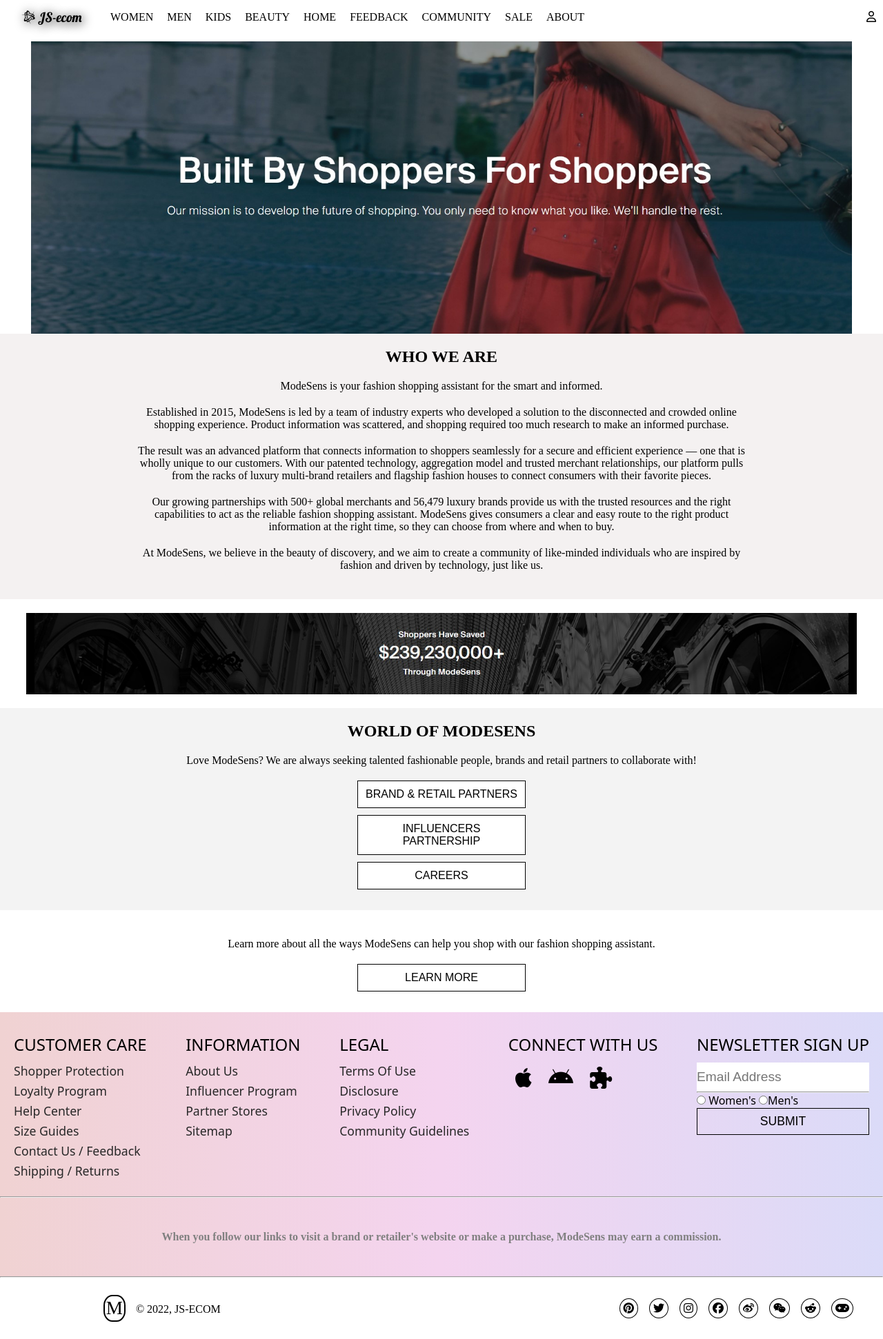
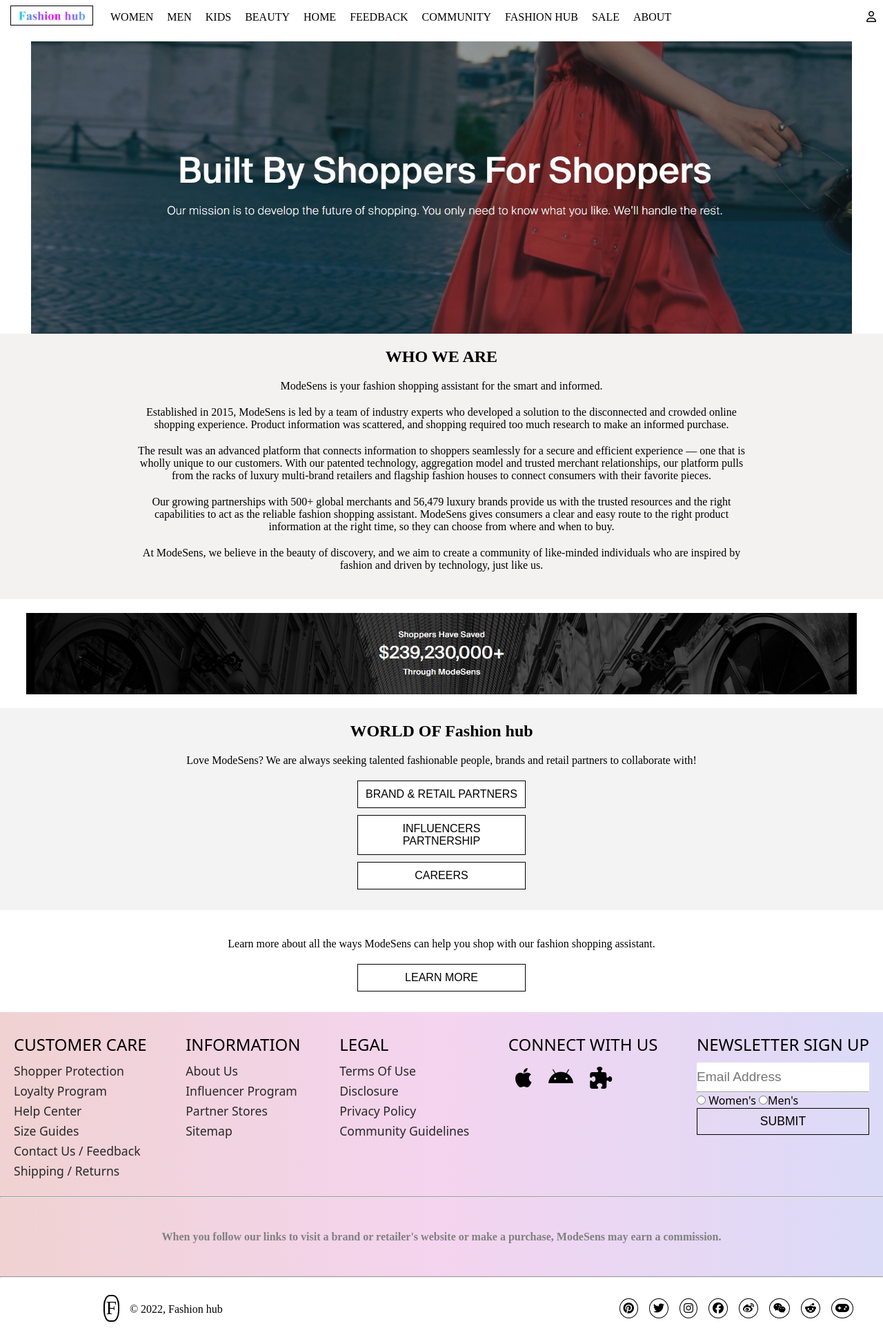
Before and after one commit to jadaun-sahab/Modesense-colne-Group-Project, a plain HTML site: page about.html in a window 1280 px wide. Shown: the whole page at 69% size. Drawn offline with Linux system fonts and the light colour scheme; a web font is replaced by a local one.

Commit message:
day1-task2

```diff
--- a/about.html
+++ b/about.html
@@ -5,7 +5,7 @@
     <meta charset="UTF-8">
     <meta http-equiv="X-UA-Compatible" content="IE=edge">
     <meta name="viewport" content="width=device-width, initial-scale=1.0">
-    <title>Jadaun-Sahab-ecom</title>
+    <title>Fashion-hub</title>
     <link rel="stylesheet" href="style.css">
     <link rel="stylesheet" href="responsive.css">
     <script src="https://kit.fontawesome.com/b06a377e67.js" crossorigin="anonymous"></script>
@@ -23,7 +23,7 @@
     <div id="navbar">
         <i class="fa-solid fa-bars" onclick="menuitem()"></i>
         <div class="logo">
-            <h4><i class="fa-brands fa-battle-net"></i> <a href="/index.html">JS-ecom</a>
+            <h4><a href="/index.html"><img src="images/logo5.jpg" alt=""></a>
             </h4>
         </div>
         <div class="nav" id="navi">
@@ -86,6 +86,7 @@
                         <li><a href="#">INFLUENCER PROGRAM</a></li>
                     </ul>
                 </li>
+                <li><a href="">FASHION HUB</a></li>
                 <li><a href="#">SALE</a></li>
                 <li><a href="/about.html">ABOUT</a></li>
             </ul>
@@ -103,7 +104,7 @@
 
     <div id="login">
         <div class="login-1">
-            <h1>JS-ecom</h1>
+            <h1>Fashion hub</h1>
             <p>BY SHOPPERS FOR SHOPPERS</p>
             <ol><i class="fa-solid fa-bag-shopping"></i> COMPARE ACREOSS 500+ STORES</ol>
             <ol><i class="fa-solid fa-bell"></i> GET ALERTS ON YOUR ITEMS</ol>
@@ -182,7 +183,7 @@
 
 
     <div id="about3" class="about">
-        <h2>WORLD OF MODESENS</h2>
+        <h2>WORLD OF Fashion hub</h2>
         <p>Love ModeSens? We are always seeking talented fashionable people, brands and retail partners to collaborate
             with!</p>
         <button class="btna">BRAND & RETAIL PARTNERS</button>
@@ -263,8 +264,8 @@
 
     <hr>
     <div id="footer">
-        <div class="one"><span>M</span>
-            <p>© 2022, JS-ECOM</p>
+        <div class="one"><span>F</span>
+            <p>© 2022, Fashion hub</p>
         </div>
         <div class="two">
             <li><a href="#"><i class="fa-brands fa-pinterest"></i></a></li>
```
Also changed, not shown: feedback.html (+3 -2 lines), index.html (+2 -1 lines), kids.html (+3 -2 lines), login.html (+2 -2 lines), mens.html (+3 -2 lines), viewmore.html (+3 -2 lines), womens.html (+3 -2 lines).
